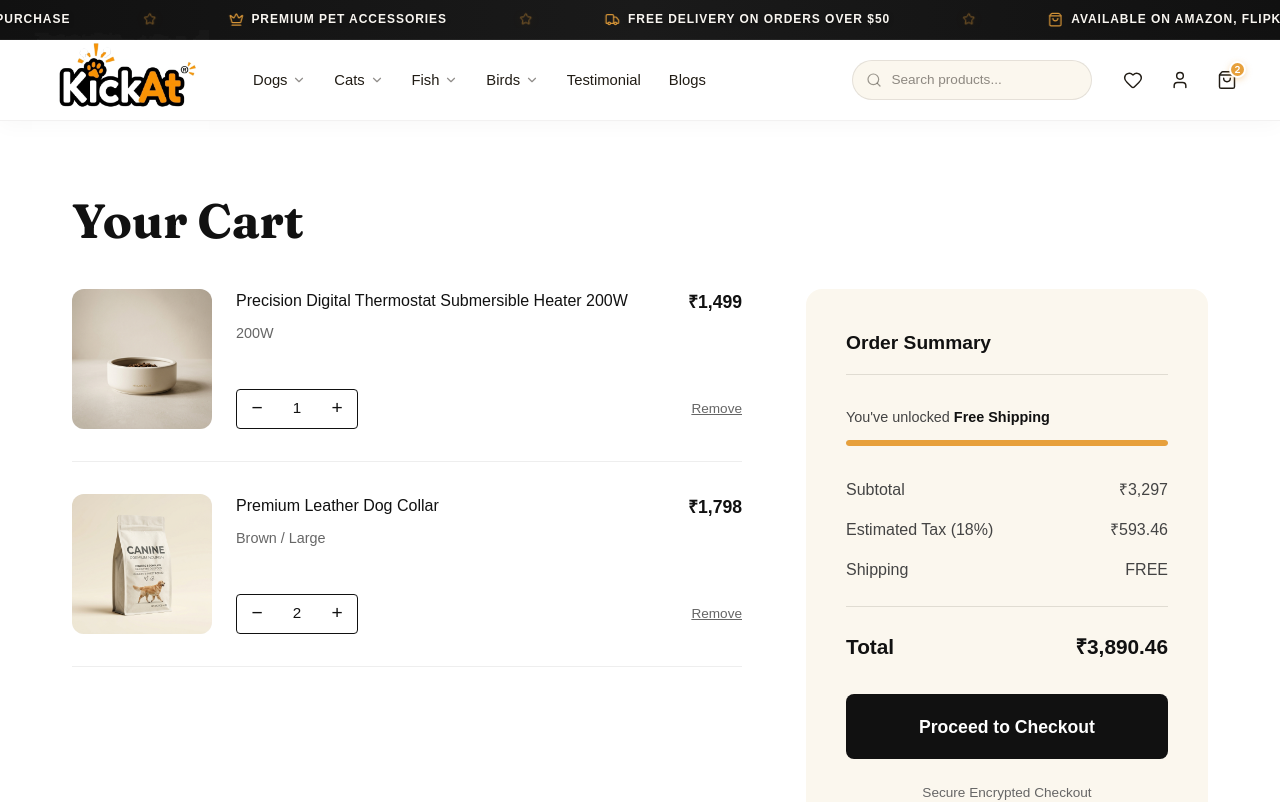
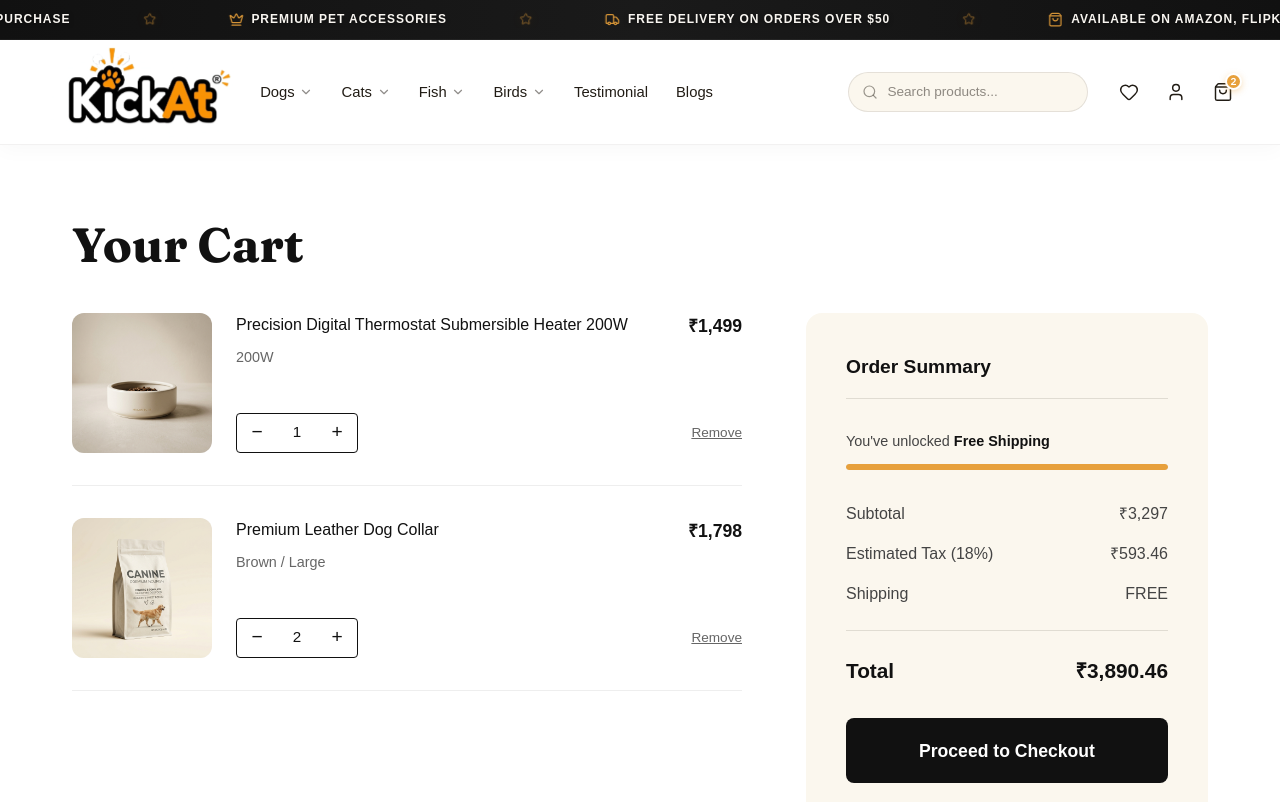
Before and after one commit to SevenX-Labs/kickat-client, a Next.js app: page /cart in a window 1280 px wide. Shown: the top 802 px of the page. Built offline with nearby package versions, Linux system fonts and the light colour scheme.

Commit message:
feat: implement global styles and setup animated Hero component with modular CSS

```diff
--- a/src/app/globals.css
+++ b/src/app/globals.css
@@ -3,9 +3,9 @@
 :root {
   --background: #ffffff;
   --foreground: #171717;
-  --brand-orange: #E7A03B;
-  --brand-orange-hover: #D4900A;
-  --brand-orange-light: #FEF7EE;
+  --brand-orange: #F5821F;
+  --brand-orange-hover: #E06D0C;
+  --brand-orange-light: #FFF7F0;
 }
 
 @theme inline {
--- a/src/components/common/Navbar/Navbar.module.css
+++ b/src/components/common/Navbar/Navbar.module.css
@@ -10,10 +10,10 @@
 
 .container {
   display: flex;
-  height: 5rem;
+  height: 6.5rem;
   align-items: center;
   justify-content: space-between;
-  padding: 0 2rem;
+  padding: 0 2.25rem;
   max-width: 1440px;
   margin: 0 auto;
 }
@@ -21,7 +21,7 @@
 .leftSection {
   display: flex;
   align-items: center;
-  gap: 2.75rem;
+  gap: 3.5rem;
 }
 
 .rightSection {
@@ -34,6 +34,8 @@
   display: flex;
   align-items: center;
   flex-shrink: 0;
+  height: 95px;
+  overflow: visible;
 }
 
 .searchContainer {
@@ -416,21 +418,21 @@
   justify-content: center;
   width: 100%;
   padding: 0.65rem 1rem;
-  background: #E7A03B;
+  background: #F5821F;
   color: #ffffff;
   font-weight: 600;
   font-size: 0.88rem;
   border-radius: 10px;
   text-decoration: none;
   transition: all 0.25s cubic-bezier(0.2, 0.8, 0.2, 1);
-  box-shadow: 0 4px 14px rgba(231, 160, 59, 0.35);
+  box-shadow: 0 4px 14px rgba(245, 130, 31, 0.35);
 }
 
 .signInBtn:hover {
-  background: #D4900A;
+  background: #E06D0C;
   color: #ffffff;
   transform: translateY(-1px);
-  box-shadow: 0 6px 18px rgba(231, 160, 59, 0.45);
+  box-shadow: 0 6px 18px rgba(245, 130, 31, 0.45);
 }
 
 .accountDropdownList {
@@ -458,8 +460,8 @@
 }
 
 .accountDropdownItem:hover {
-  background-color: #FEF7EE;
-  color: #E7A03B;
+  background-color: #FFF7F0;
+  color: #F5821F;
   transform: translateX(4px);
 }
 
@@ -469,7 +471,7 @@
 }
 
 .accountDropdownItem:hover svg {
-  color: #E7A03B;
+  color: #F5821F;
   transform: scale(1.1);
 }
 
--- a/src/components/common/Navbar/Navbar.tsx
+++ b/src/components/common/Navbar/Navbar.tsx
@@ -113,10 +113,10 @@ export function Navbar() {
             <Image
               src="/logo-clean.png"
               alt="KickAt Logo"
-              width={240}
+              width={300}
               height={100}
               priority
-              style={{ objectFit: "contain", userSelect: "none", width: "auto", height: "100px" }}
+              style={{ objectFit: "contain", userSelect: "none", width: "auto", height: "95px", mixBlendMode: "multiply", transform: "scale(1.25)", transformOrigin: "left center" }}
               draggable={false}
               onContextMenu={(e) => e.preventDefault()}
             />
```
Also changed, not shown: src/components/common/Hero/Hero.module.css (+5 -5 lines).
